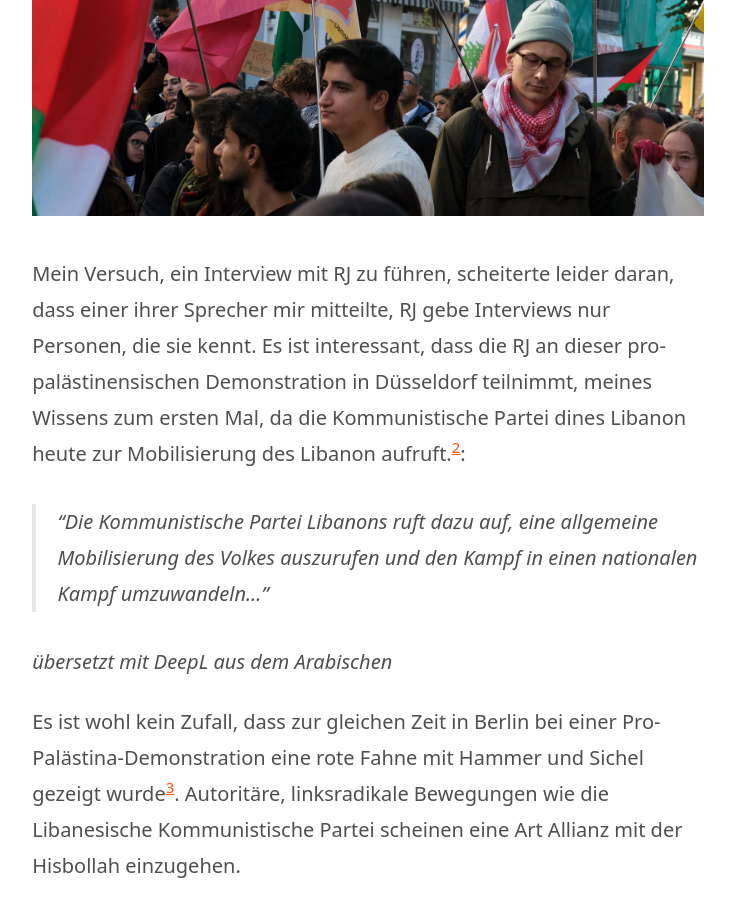
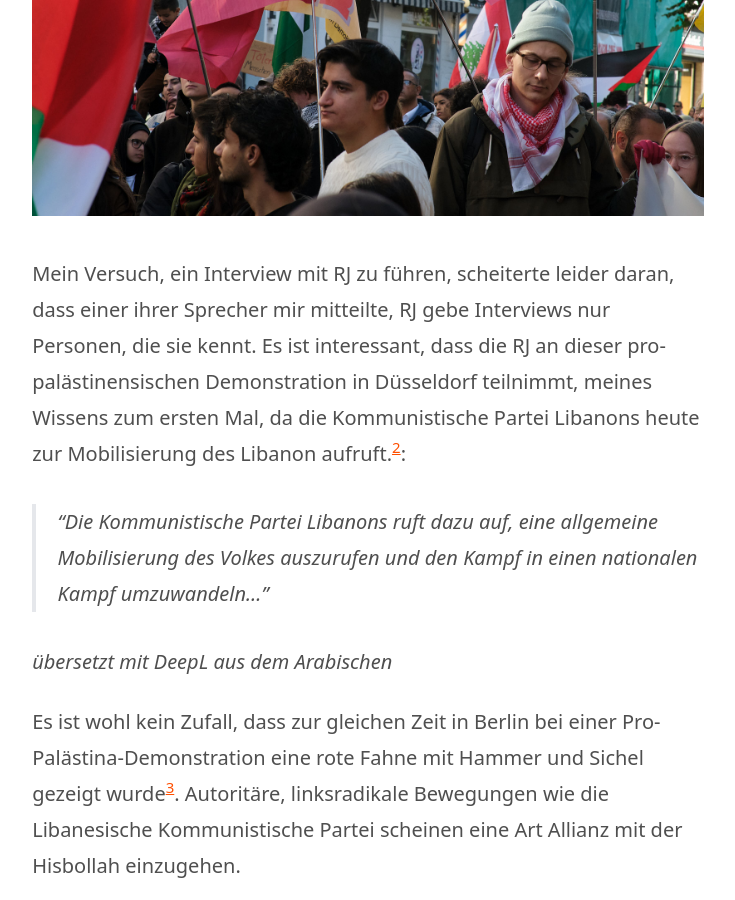
Before and after one commit to trutzonline/trutzonline.github.io, a Jekyll site: the page built from _posts/2024-10-05-demo-duesseldorf.md, in a window 1280 px wide and 900 px high, scrolled down 3365 px. Shown: the whole window, without its empty margins (272-1007 px from the left). Built offline with Jekyll 4.4.1, drawn with Linux system fonts in a browser that asks for light colours.

Commit message:
fix: Typo

```diff
--- a/_posts/2024-10-05-demo-duesseldorf.md
+++ b/_posts/2024-10-05-demo-duesseldorf.md
@@ -22,7 +22,7 @@ Ein Sprecher verkündete zu Beginn der Demonstration, dass nur palästinensische
 
 ![RJ](/assets/img/2024-10-05-demo-duesseldorf/2024-10-05-duesseldorf-409.jpg)
 
-Mein Versuch, ein Interview mit RJ zu führen, scheiterte leider daran, dass einer ihrer Sprecher mir mitteilte, RJ gebe Interviews nur Personen, die sie kennt. Es ist interessant, dass die RJ an dieser pro-palästinensischen Demonstration in Düsseldorf teilnimmt, meines Wissens zum ersten Mal, da die Kommunistische Partei dines Libanon heute zur Mobilisierung des Libanon aufruft.[^2]:
+Mein Versuch, ein Interview mit RJ zu führen, scheiterte leider daran, dass einer ihrer Sprecher mir mitteilte, RJ gebe Interviews nur Personen, die sie kennt. Es ist interessant, dass die RJ an dieser pro-palästinensischen Demonstration in Düsseldorf teilnimmt, meines Wissens zum ersten Mal, da die Kommunistische Partei Libanons heute zur Mobilisierung des Libanon aufruft.[^2]:
 
 > Die Kommunistische Partei Libanons ruft dazu auf, eine allgemeine Mobilisierung des Volkes auszurufen und den Kampf in einen nationalen Kampf umzuwandeln...
 
```
